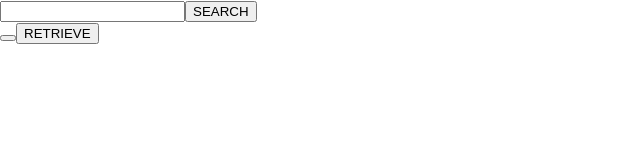
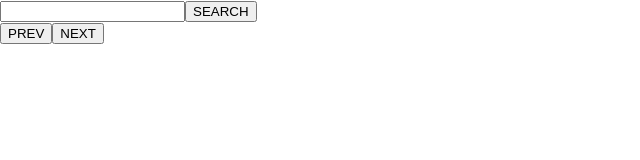
Before and after one commit to noahgmurphy/reddit-reader, a React (Create React App) app: page / in a window 1280 px wide. Shown: the top 160 px of the page, without its empty margins (0-640 px from the left). Built offline with nearby package versions, Linux system fonts and the light colour scheme.

Commit message:
add post navigation and new listing request code

```diff
--- a/src/App.js
+++ b/src/App.js
@@ -1,11 +1,16 @@
-import logo from './logo.svg';
 import './App.css';
 import {useSelector , useDispatch} from 'react-redux';
-import { fetchPostData, parseMock } from './features/posts/postsSlice.js';
+import { fetchPostData } from './features/posts/postsSlice.js';
 import {useState} from 'react';
 import { PostSearchBar } from './features/posts/PostSearchBar.js'
+import { PostNavigation } from './features/posts/PostNavigation.js'
+import { PostDisplay } from './features/posts/PostDisplay.js';
 
 function App() {
+  const [page, setPage] = useState(0);
+  const [input, setInput] = useState();
+  const [url, setUrl] = useState();
+  const [listPage, setListPage] = useState(0);
   const [mockData, setMockData] = useState([[{data:{children:[{
   data:{
     title:'Test Post',
@@ -14,25 +19,38 @@ function App() {
     num_comments: 100
   }
 }]}}]]);
+
   const dispatch = useDispatch();
   const data = useSelector((state)=>state.posts);
+//SEARCH CODE
+  const handleInput = (value) => {
+    setInput(value);
+  }
+  const handleClick = () => {
+    let url = '';
+    for(let i=0; i<input.length; i++){
+        if(input[i]===' '){
+            url+='%20'
 
-  const handleClick = () => {
-    dispatch(fetchPostData());
-
-  }
-  const retrieve = () => {
-    //dispatch(parseMock());
-    const {title, ups, downs, num_comments} = data[0].data.children[0].data; //data[][] for detailed view
-    console.log(title);
-  }
+        }
+        else{
+            url+=input[i];
+        }
+    }
+    console.log(url);
+    setUrl(url);
+    setInput('')
+    dispatch(fetchPostData({
+        firstPage: true,
+        url:url
+    }));
+}
+////////
   return (
     <div>
-      <PostSearchBar/>
-      <button onClick={()=>{ handleClick()}}></button>
-      <button onClick={()=>{ retrieve()}}> RETRIEVE </button>
-      <p></p>
-
+      <PostSearchBar handleClick={handleClick} handleInput={handleInput}/>
+      <PostNavigation changePage={setPage} page={page} url={url} postData={data} listPageHandler={setListPage} listPage={listPage}/>
+      <PostDisplay postData={data} page={page} listPage={listPage}/>
     </div>
   );
 }
--- /dev/null
+++ b/src/features/posts/PostDisplay.js
@@ -0,0 +1,14 @@
+import React from 'react';
+
+export const PostDisplay = (props) => {
+
+return(
+    <div>
+        {props.postData[props.listPage] && props.postData.length>0 && props.page<=24 &&
+        <div>
+            <p>{props.postData[props.listPage].data.children[props.page].data.title}</p>
+        </div>}
+    </div>
+    )
+
+}
--- /dev/null
+++ b/src/features/posts/PostNavigation.js
@@ -0,0 +1,41 @@
+import React from 'react';
+import {useDispatch} from 'react-redux';
+import { fetchPostData } from './postsSlice.js'
+
+export const PostNavigation = (props) => {
+    const dispatch = useDispatch();
+
+    const handleNavigation = (value) =>{
+
+        if(value==="next" && props.page<24){
+            props.changePage(props.page+1)
+        }                                           //changes post between 1 and 25
+        else if(value==="prev" && props.page>0){
+            props.changePage(props.page-1)
+        }
+                                                    //if end is reached...
+        else if(value==="next" && props.page===24){
+            if(!props.postData[props.listPage+1]){  // and no data for next listing
+                let url=props.url;
+                url+="&after="
+                url+=props.postData[props.listPage].data.after;
+                dispatch(fetchPostData({            //request from api
+                    firstPage: false,
+                    url:url
+                }));
+            }
+            props.changePage(0);                    // change post back to 0
+            props.listPageHandler(props.listPage+1) //change listing page to next
+        }
+        else if(value==="prev" && props.page===0){ //if on post 0 for given listing
+            props.changePage(24);                  //go to last post
+            props.listPageHandler(props.listPage-1)//of previous listing
+        }
+    }
+    return(
+    <div>
+        <button value="prev" onClick={(e)=>{handleNavigation(e.target.value)}}>PREV</button>
+        <button value="next" onClick={(e)=>{handleNavigation(e.target.value)}}>NEXT</button>
+    </div>
+    )
+}
--- a/src/features/posts/PostSearchBar.js
+++ b/src/features/posts/PostSearchBar.js
@@ -1,29 +1,10 @@
-import React, { useState } from 'react';
-import { fetchPostData } from './postsSlice.js'
-import {useDispatch} from 'react-redux'
+import React from 'react';
 
-export const PostSearchBar = () => {
-const dispatch = useDispatch();
-const [input, setInput] = useState();
-const handleClick = () => {
-    let url = '';
-    for(let i=0; i<input.length; i++){
-        if(input[i]===' '){
-            url+='%20'
-
-        }
-        else{
-            url+=input[i];
-        }
-    }
-    console.log(url);
-    setInput('')
-    dispatch(fetchPostData(url));
-}
+export const PostSearchBar = (props) => {
 return(
     <div>
-        <input onChange={(e)=>{setInput(e.target.value)}}></input>
-        <button onClick={()=>{handleClick()}}>SEARCH</button>
+        <input onChange={(e)=>{props.handleInput(e.target.value)}}></input>
+        <button onClick={()=>{props.handleClick()}}>SEARCH</button>
     </div>
 )
 }
--- a/src/features/posts/postsSlice.js
+++ b/src/features/posts/postsSlice.js
@@ -6,8 +6,7 @@ import { createAsyncThunk, createSlice, current} from '@reduxjs/toolkit';
         let url = 'https://www.reddit.com'
         if(arg){
            url += '/search.json?q=';
-           url += arg;
-
+           url += arg.url;
         }
         else{
             url += '.json';
@@ -21,26 +20,7 @@ import { createAsyncThunk, createSlice, current} from '@reduxjs/toolkit';
  const postsSlice = createSlice({
     name: 'posts',
     initialState: [],
-    reducers:{
-        /*
-        retrieveMock: ((state, action)=>{
-            const result = action.payload.data;
-            state.push(action.payload);
-        }),
-
-        parseMock: ((state)=>{
-
-            const {title, ups, downs, num_comments} = state[0][0].data.children[0].data;
-            console.log(title)
-            return{
-                title,
-                ups,
-                downs,
-                num_comments
-            };
-        })
-        */
-    },
+    reducers:{},
     extraReducers: builder => {
         builder.addCase(fetchPostData.pending, () =>{
             console.log("loading");
```
